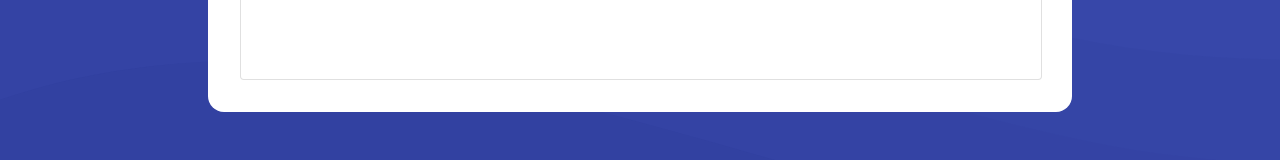
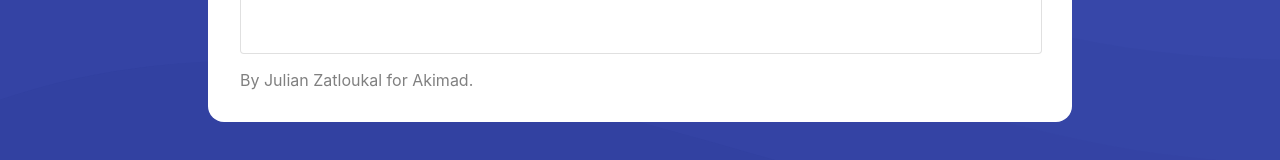
Before and after one commit to julian-zatloukal/akimad-technical-test, a React (Create React App) app: page / in a window 1280 px wide. Shown: the part 620-780 px from the top of the page. Built offline with nearby package versions, Linux system fonts and the light colour scheme.

Commit message:
Add footer

```diff
--- a/src/frontpage/index.js
+++ b/src/frontpage/index.js
@@ -24,7 +24,7 @@ const useStyles = makeStyles((theme) => ({
   },
   container: {
     width: 800,
-    height: 600,
+    height: 620,
     backgroundColor: "white",
     display: "flex",
     flexDirection: "column",
@@ -60,6 +60,10 @@ const useStyles = makeStyles((theme) => ({
   progress: {
     color: "white",
   },
+  footer: {
+    color: "gray",
+    marginTop: theme.spacing(2)
+  }
 }));
 
 export default function Frontpage() {
@@ -172,7 +176,12 @@ export default function Frontpage() {
             ))}
           </List>
         </Paper>
+        <Box className={classes.footer}>
+          By Julian Zatloukal for Akimad.
+        </Box>
       </Box>
+
+
     </Box>
   );
 }
```
